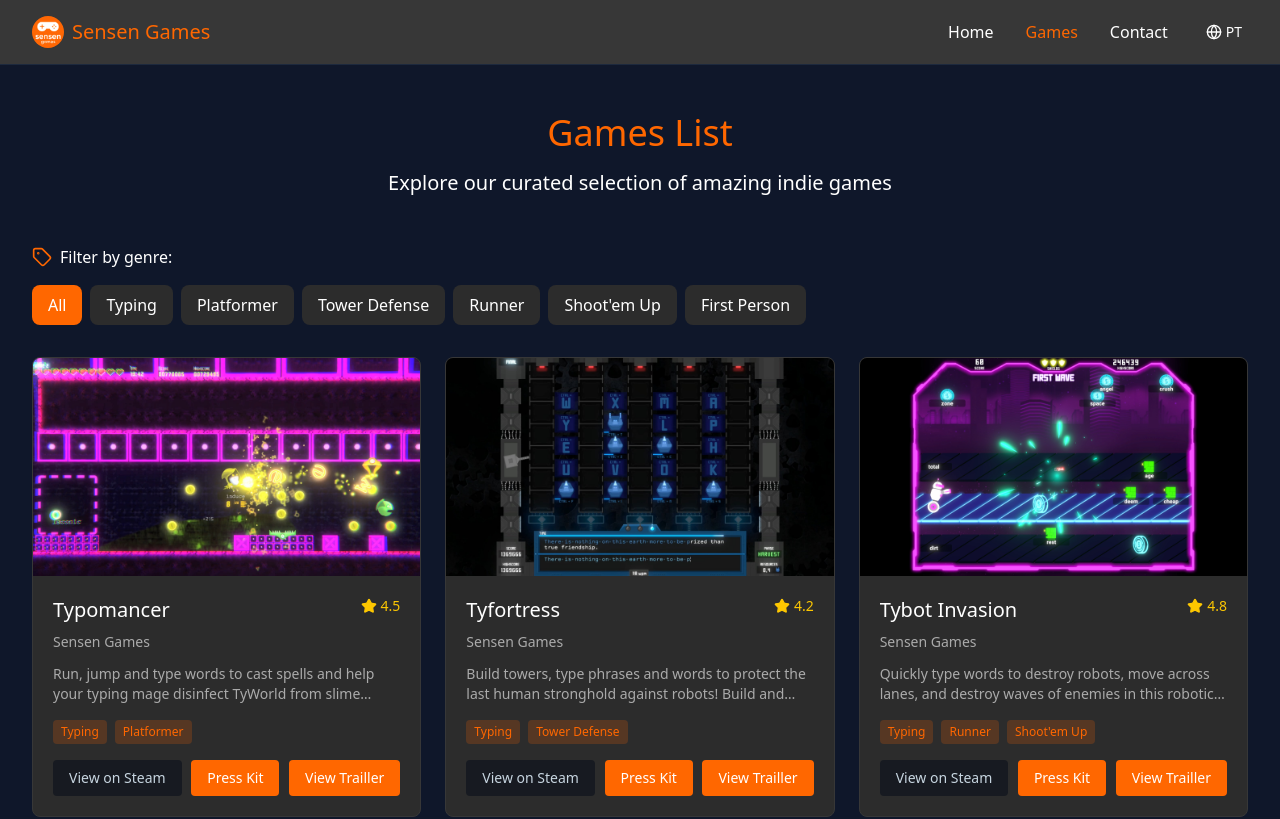
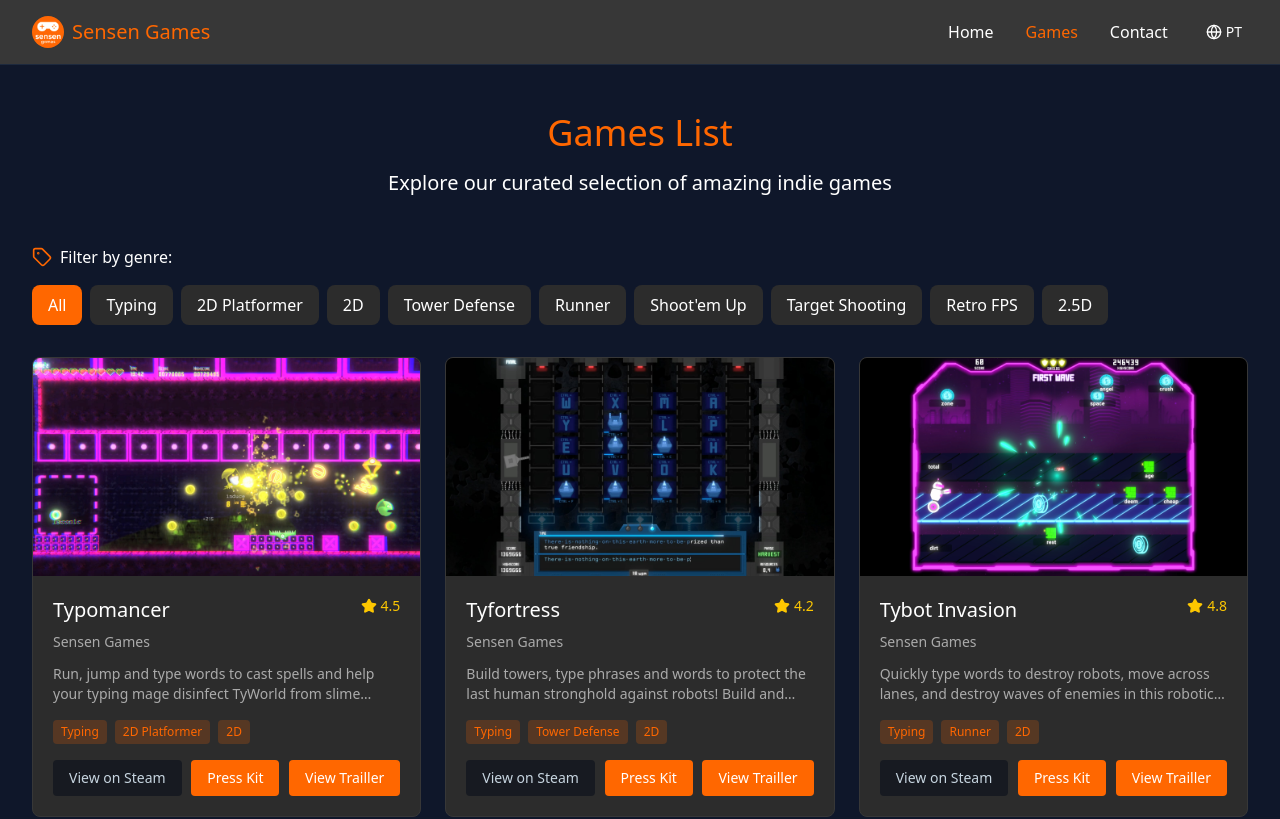
Before and after one commit to HugoLnx/sensen-website-new, a React (Vite) app: page /#/jogos in a window 1280 px wide. Shown: the top 819 px of the page. Built offline with nearby package versions, Linux system fonts and the light colour scheme.

Commit message:
alteração das tags

```diff
--- a/src/i18n/translations/en-US.json
+++ b/src/i18n/translations/en-US.json
@@ -101,10 +101,13 @@
     }
   },
   "genres": {
-    "First Person": "First Person",
-    "Platformer": "Platformer",
+    "2D": "2D",
+    "2D Platformer": "2D Platformer",
+    "2_5D": "2.5D",
+    "Retro FPS": "Retro FPS",
     "Runner": "Runner",
     "Shoot'em Up": "Shoot'em Up",
+    "Target Shooting": "Target Shooting",
     "Tower Defense": "Tower Defense",
     "Typing": "Typing"
   },
--- a/src/i18n/translations/pt-BR.json
+++ b/src/i18n/translations/pt-BR.json
@@ -101,10 +101,13 @@
     }
   },
   "genres": {
-    "First Person": "Primeira Pessoa",
-    "Platformer": "Plataforma",
+    "2D": "2D",
+    "2D Platformer": "Plataforma 2D",
+    "2_5D": "2.5D",
+    "Retro FPS": "FPS Retrô",
     "Runner": "Corredor",
     "Shoot'em Up": "Atire em Todos",
+    "Target Shooting": "Tiro ao Alvo",
     "Tower Defense": "Defesa de Torre",
     "Typing": "Digitação"
   },
--- a/src/mocks/gameMock.ts
+++ b/src/mocks/gameMock.ts
@@ -9,7 +9,7 @@
     video: "/videos/game1_preview.mp4",
     description: "games.typomancer.description",
     developer: "Sensen Games",
-    genre: ["Typing", "Platformer"],
+    genre: ["Typing", "2D Platformer", "2D"],
     rating: 4.5,
     platforms: ["PC"],
     storeLinks: {
@@ -25,7 +25,7 @@
     video: "/videos/game2_preview.mp4",
     description: "games.tyfortress.description",
     developer: "Sensen Games",
-    genre: ["Typing", "Tower Defense"],
+    genre: ["Typing", "Tower Defense", "2D"],
     rating: 4.2,
     platforms: ["PC"],
     storeLinks: {
@@ -41,7 +41,7 @@
     video: "/videos/game3_preview.mp4",
     description: "games.tybot-invasion.description",
     developer: "Sensen Games",
-    genre: ["Typing", "Runner", "Shoot'em Up"],
+    genre: ["Typing", "Runner", "2D"],
     rating: 4.8,
     platforms: ["PC"],
     storeLinks: {
@@ -57,7 +57,7 @@
     video: "/videos/game4_preview.mp4",
     description: "games.smashing-spirits.description",
     developer: "Sensen Games",
-    genre: ["Platformer"],
+    genre: ["2D Platformer", "2D"],
     rating: 4.9,
     platforms: ["PC"],
     storeLinks: {
@@ -73,7 +73,7 @@
     video: "/videos/game5_preview.mp4",
     description: "games.neon-ships.description",
     developer: "Sensen Games",
-    genre: ["Typing", "Shoot'em Up"],
+    genre: ["Typing", "Shoot'em Up", "2D"],
     rating: 4.7,
     platforms: ["PC"],
     storeLinks: {
@@ -89,7 +89,7 @@
     video: "/videos/game6_preview.mp4",
     description: "games.kings-bullseye.description",
     developer: "Sensen Games",
-    genre: ["Shoot'em Up"],
+    genre: ["Target Shooting", "2D"],
     rating: 4.9,
     platforms: ["PC"],
     storeLinks: {
@@ -105,7 +105,7 @@
     video: "/videos/game7_preview.mp4",
     description: "games.akuma-bloodrain.description",
     developer: "Sensen Games",
-    genre: ["First Person", "Shoot'em Up"],
+    genre: ["Retro FPS", "2_5D"],
     rating: 4.8,
     platforms: ["PC"],
     storeLinks: {
@@ -121,7 +121,7 @@
     video: "/videos/game8_preview.mp4",
     description: "games.sniper-ships.description",
     developer: "Sensen Games",
-    genre: ["Shoot'em Up"],
+    genre: ["Shoot'em Up", "2D"],
     rating: 4.7,
     platforms: ["PC"],
     storeLinks: {
@@ -137,7 +137,7 @@
     video: "/videos/game9_preview.mp4",
     description: "games.spooky-typing.description",
     developer: "Sensen Games",
-    genre: ["Typing", "Runner"],
+    genre: ["Typing", "Runner", "2D"],
     rating: 5.0,
     platforms: ["PC"],
     storeLinks: {
```
